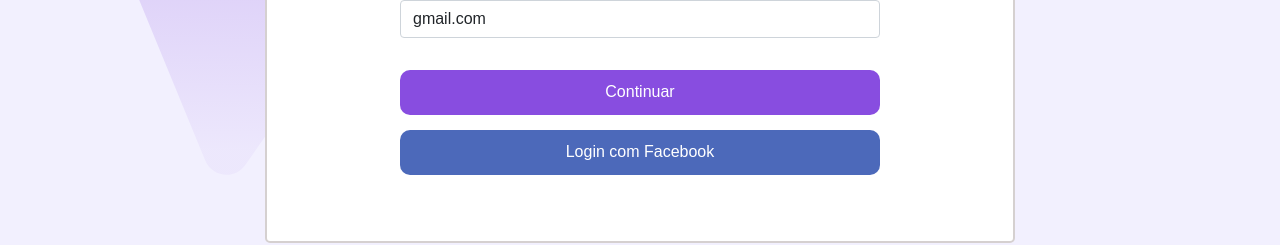
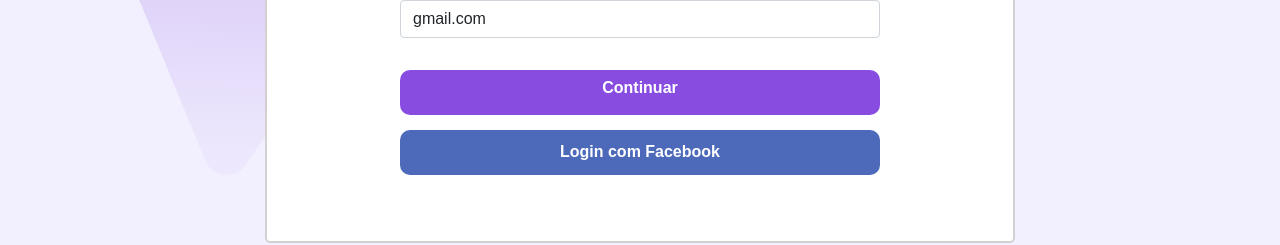
Before and after one commit to ErickGomesSilva/sorteio-teste, a React (Create React App) app: page / in a window 1280 px wide. Shown: the part 462-707 px from the top of the page. Built offline with nearby package versions, Linux system fonts and the light colour scheme.

Commit message:
modificado o botão para link para ir á página de sorteio

```diff
--- a/src/components/Home/home.js
+++ b/src/components/Home/home.js
@@ -1,5 +1,6 @@
 import React from 'react';
 import './styles.css'
+import { useLocation } from 'react-router-dom';
 
 function Home() {
   return (
@@ -28,7 +29,9 @@
                           <input type="text" className="form-control" id="exampleInputEmail1" value="gmail.com" />
                         </div>
                         <div className="btn-container-home">
-                          <button type="submit" id="continuar" className="btn btn-primary">Continuar</button>
+                          <a href="/sorteio" id="continuar" className="btn btn-primary">
+                              Continuar
+                          </a>
                           <button type="submit" id="facebook"className="btn btn-primary">Login com Facebook</button>
                         </div>
                       </form>
--- a/src/components/Home/styles.css
+++ b/src/components/Home/styles.css
@@ -39,6 +39,7 @@
     border-radius: 10px;
     border:none;
     height: 45px;
+    font-weight: bold;
 }
 
 .btn#facebook{
```
